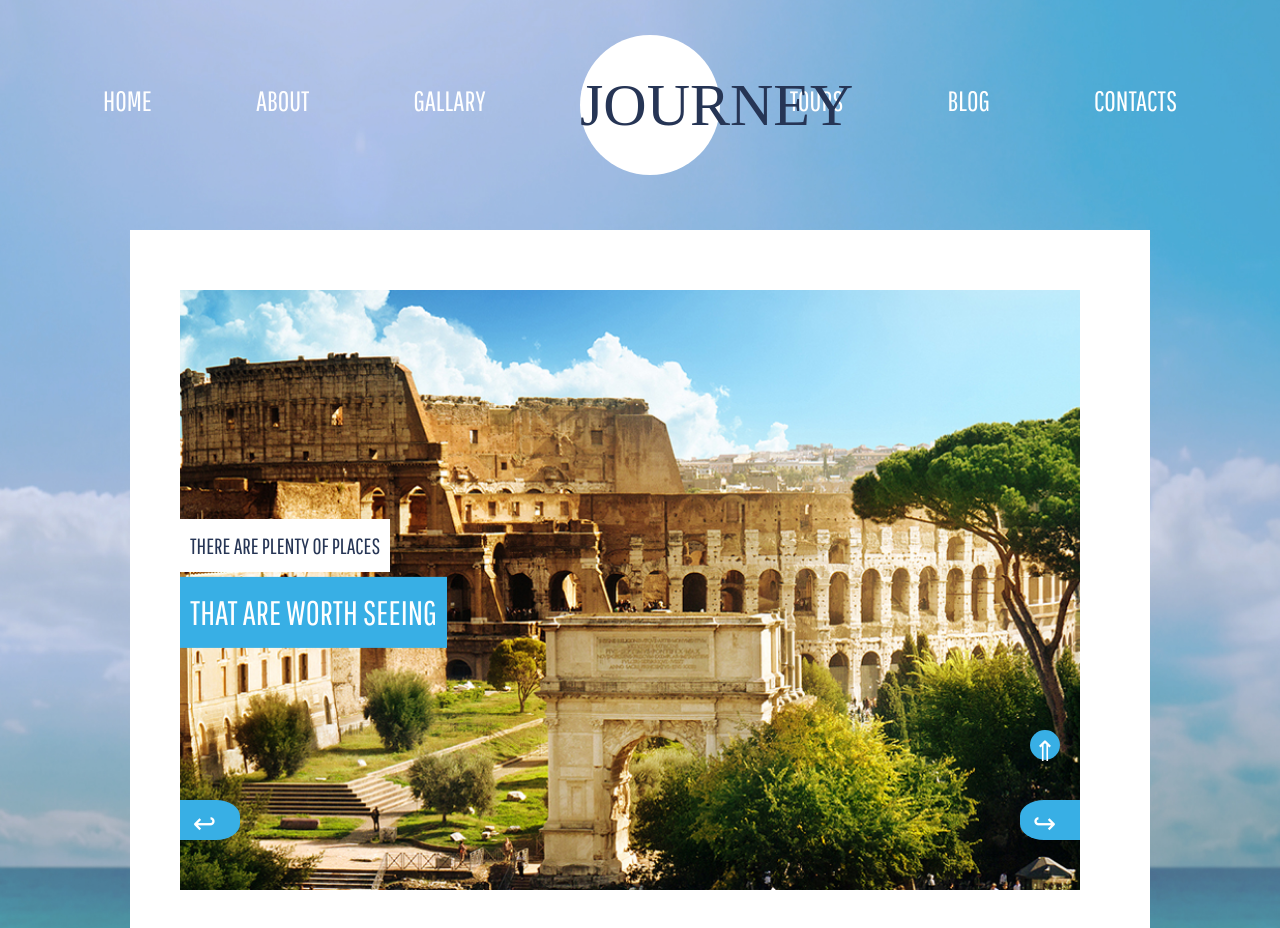
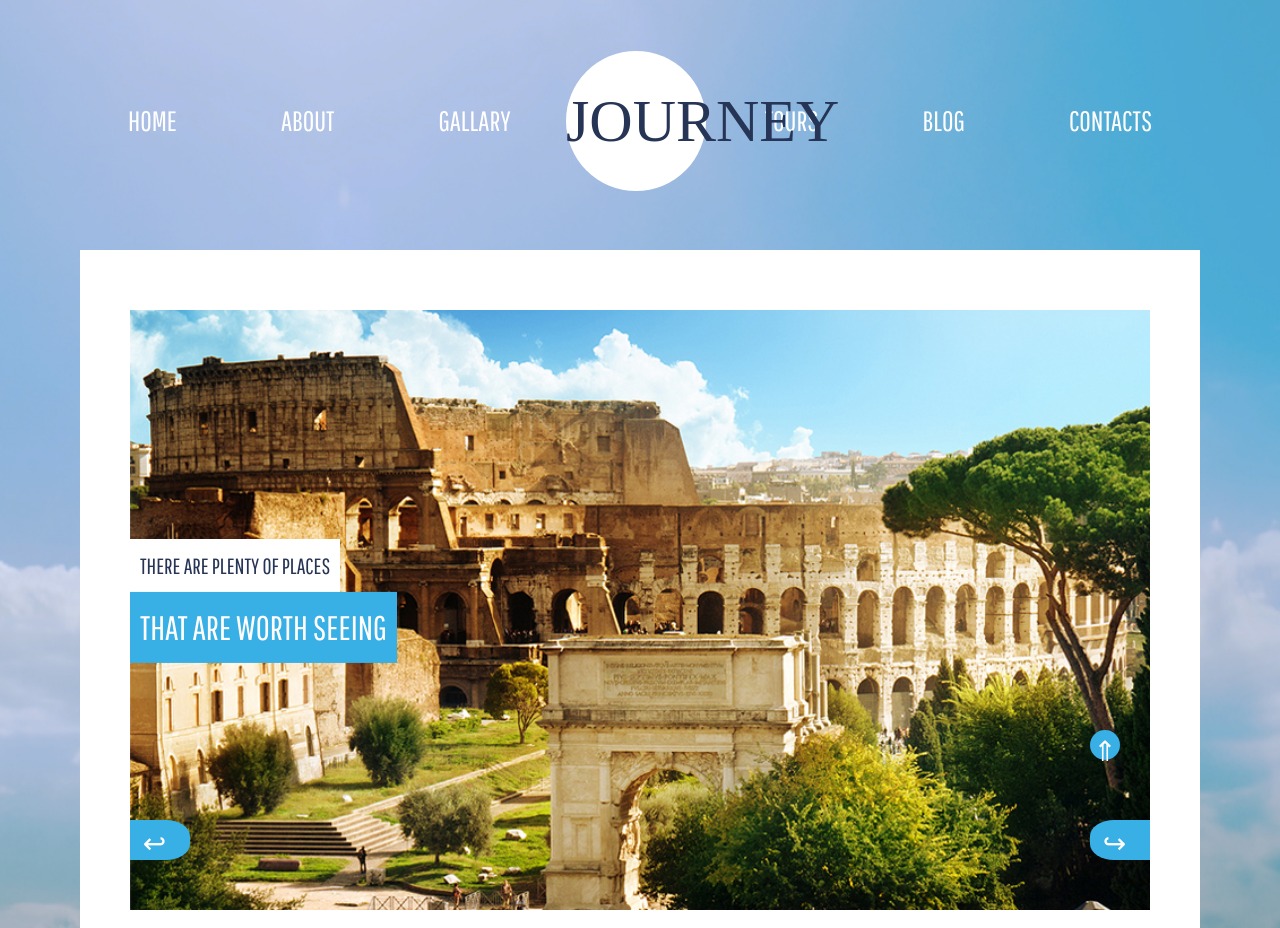
Before and after one commit to KL1M-Danil/goit-fe-course, a plain HTML site: page html-css/module-05/index.html in a window 1280 px wide. Shown: the top 928 px of the page. Drawn offline with nearby package versions, Linux system fonts and the light colour scheme; files whose address does not match are found by name; a web font is replaced by a local one.

Commit message:
adds to-top-buttom-v2

```diff
--- a/html-css/module-05/css/styles.css
+++ b/html-css/module-05/css/styles.css
@@ -6,26 +6,33 @@
   background-size: cover;
   background-position: center;
   font-weight: 400;
-  padding: 30px 0px;
   line-height: 1.5;
 }
+
 /*-----HEADER-----*/
 .header {
   height: 200px;
   position: relative;
+  padding-top: 50px;
 }
 
 .menu {
   text-transform: uppercase;
   width: 100%;
+  padding: 50px 0px 50px 0px;
+  display: inline-block;
+  vertical-align: middle;
   text-align: center;
-  position: relative;
 }
 
 .menu-item {
   display: inline-block;
   position: relative;
-  margin: 50px;
+  margin-right: 100px;
+}
+
+.menu-item:last-child {
+  margin-right: 0px;
 }
 
 .menu-item a {
@@ -85,7 +92,7 @@
   font-size: 60px;
   font-family: "Dorsa";
   margin: 10px;
-  transform: translateX(-50%) translateY(-75%);
+  transform: translateX(-60%) translateY(-60%);
   top: 50%;
   left: 50%;
   position: absolute;
@@ -95,18 +102,13 @@
 .main {
   width: 1020px;
   margin: auto;
-  padding: 60px 0px 0px 0px;
+  padding: 60px 50px 140px 50px;
   background-color: #fff;
 }
 
 .section-carousel {
   text-transform: uppercase;
-  padding: 0px 50px 50px 50px;
-}
-
-.carousel {
-  width: 900px;
-  margin: 0px;
+  padding-bottom: 50px;
 }
 
 img {
@@ -134,7 +136,7 @@ img {
 
 .slick-prev {
   bottom: 50px;
-  right: 840px;
+  right: 960px;
   height: 40px;
   border-top-right-radius: 40%;
   border-bottom-right-radius: 40%;
@@ -176,14 +178,8 @@ img {
   color: var(--second-font-color);
   background-color: #38afe5;
   padding: 10px;
-  transform: translateX(0) translateY(-441%);
+  transform: translateX(0) translateY(-448%);
   position: absolute;
-}
-
-.article {
-  width: 900px;
-  padding: 0px 50px 0px 50px;
-  margin: 0px;
 }
 
 .article h2 {
@@ -199,8 +195,8 @@ img {
 
 .card-destinations img {
   display: inline-block;
-  width: 290px;
-  height: 290px;
+  width: 330px;
+  height: 330px;
   position: relative;
 }
 
@@ -215,8 +211,8 @@ img {
   color: var(--second-font-color);
   font-size: 13px;
   z-index: 2;
-  width: 145px;
-  height: 270px;
+  width: 165px;
+  height: 310px;
   line-height: 1.5;
   text-align: center;
   font-weight: var(--main-font-weight);
@@ -244,7 +240,7 @@ img {
   padding: 0px 10px 0px 10px;
   font-size: 12px;
   position: absolute;
-  transform: translateX(50%) translateY(200%);
+  transform: translateX(50%) translateY(500%);
 }
 
 .card-destinations:hover > .pop-up-block {
@@ -254,13 +250,14 @@ img {
 .to-top-bottom {
   position: fixed;
   bottom: 40px;
-  right: 220px;
+  right: 160px;
   display: inline-block;
   width: 30px;
   height: 30px;
   background-color: #38afe5;
   border-radius: 100%;
   color: var(--second-font-color);
+  vertical-align: middle;
   text-align: center;
   text-decoration: none;
 }
--- a/html-css/module-05/index.html
+++ b/html-css/module-05/index.html
@@ -47,9 +47,9 @@
                 </li>
             </ul>
         </nav>
-        <logo class="logo">
+        <div class="logo">
             <p>Journey</p>
-        </logo>
+        </div>
     </header>
     <main class="main">
         <section class="section-carousel">
@@ -69,8 +69,8 @@
                 </div>
             </div>
             <div>
-                <p class="title">There are plenty of places</p>
-                <p class="subtitle">That are worth seeing</p>
+                <h3 class="title">There are plenty of places</h3>
+                <h2 class="subtitle">That are worth seeing</h2>
             </div>
         </section>
         <article class="article">
```
Also changed, not shown: useful-links.txt (+4 -4 lines).
